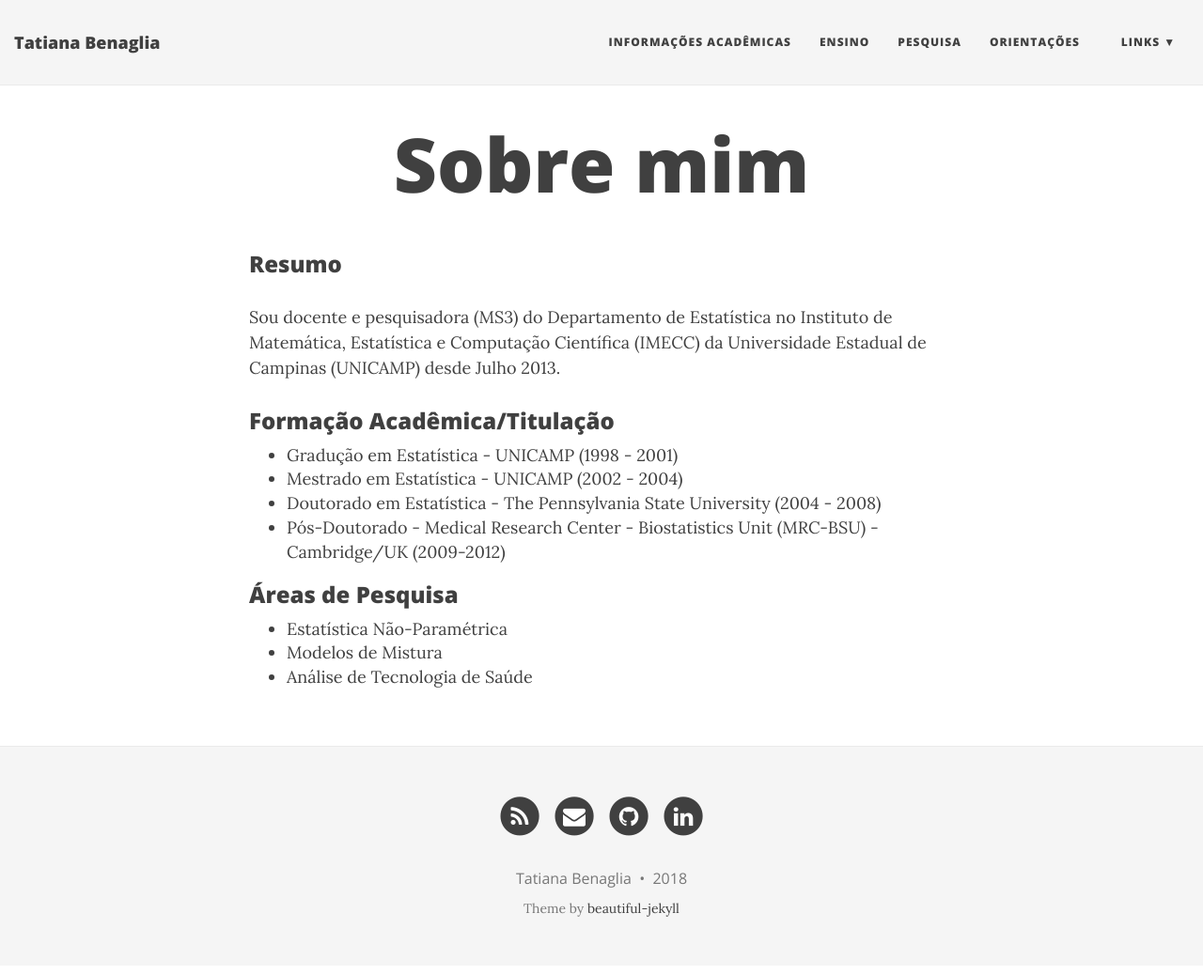
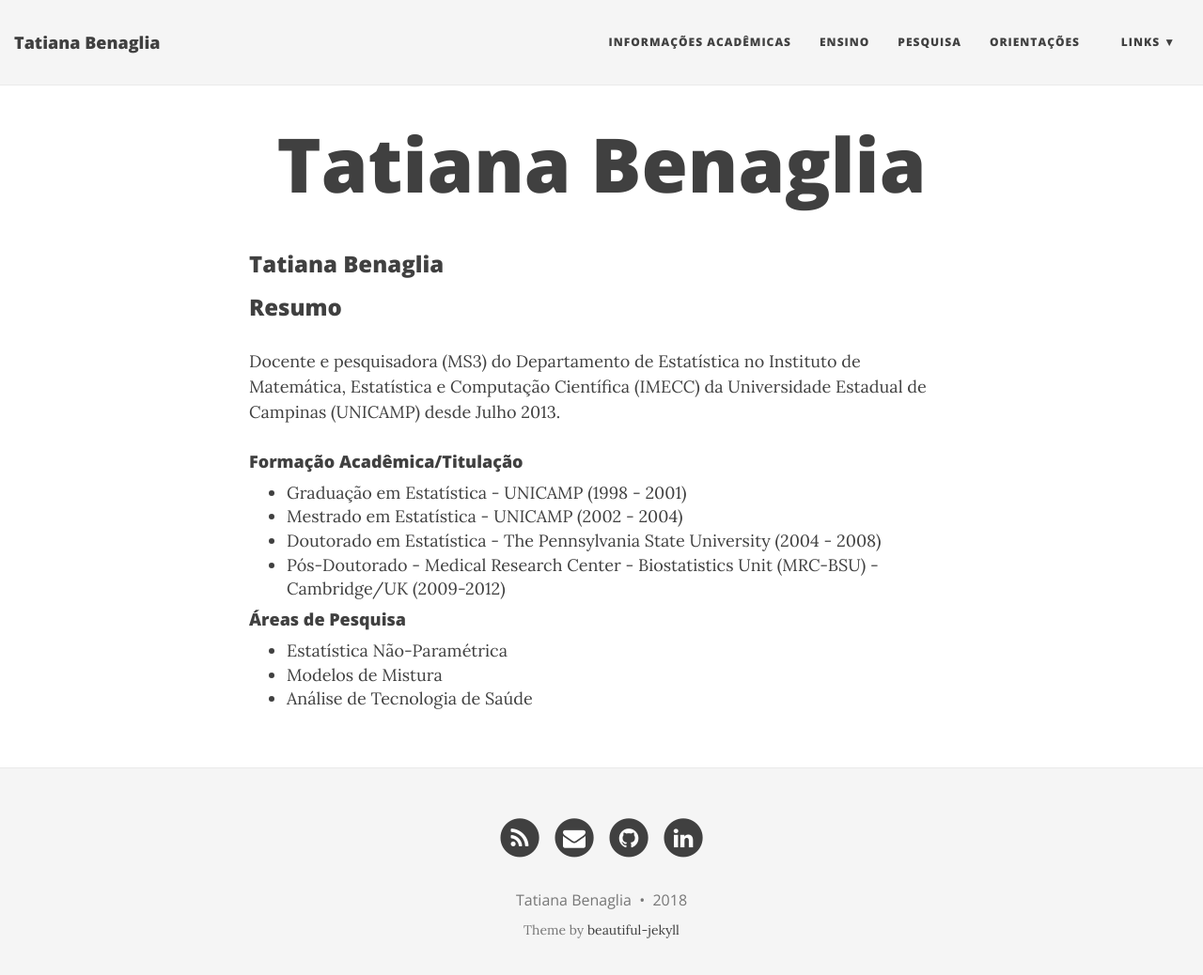
Before and after one commit to tatibenaglia/tatibenaglia.github.io, a Jekyll site: the page built from aboutme.md, in a window 1280 px wide and 1051 px high. Shown: the top 1038 px of the window at 94% size. Built offline with Jekyll 4.4.1, drawn with Linux system fonts in a browser that asks for light colours; nearby versions of some CDN libraries; our own code applies the rules of GitHub Pages for plain Markdown files.

Commit message:
Update aboutme.md

```diff
--- a/aboutme.md
+++ b/aboutme.md
@@ -1,19 +1,19 @@
 ---
 layout: page
-title: Sobre mim
-
 ---
 
+### Tatiana Benaglia
+
 ### Resumo
-Sou docente e pesquisadora (MS3) do Departamento de Estatística no Instituto de Matemática, Estatística e Computação Científica (IMECC) da Universidade Estadual de Campinas (UNICAMP) desde Julho 2013.
+Docente e pesquisadora (MS3) do Departamento de Estatística no Instituto de Matemática, Estatística e Computação Científica (IMECC) da Universidade Estadual de Campinas (UNICAMP) desde Julho 2013.
 
-### Formação Acadêmica/Titulação
-- Gradução em Estatística - UNICAMP (1998 - 2001)
+#### Formação Acadêmica/Titulação
+- Graduação em Estatística - UNICAMP (1998 - 2001)
 - Mestrado em Estatística - UNICAMP (2002 - 2004)
 - Doutorado em Estatística - The Pennsylvania State University (2004 - 2008)
 - Pós-Doutorado - Medical Research Center - Biostatistics Unit (MRC-BSU) - Cambridge/UK (2009-2012)
 
-### Áreas de Pesquisa
+#### Áreas de Pesquisa
 * Estatística Não-Paramétrica
 * Modelos de Mistura
 * Análise de Tecnologia de Saúde
```
